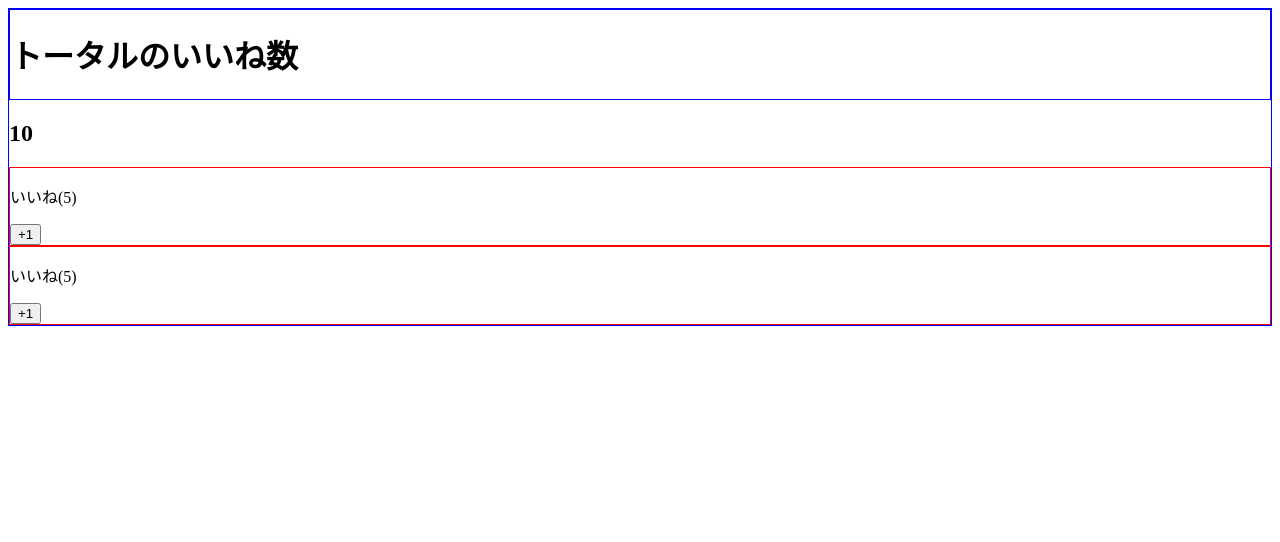
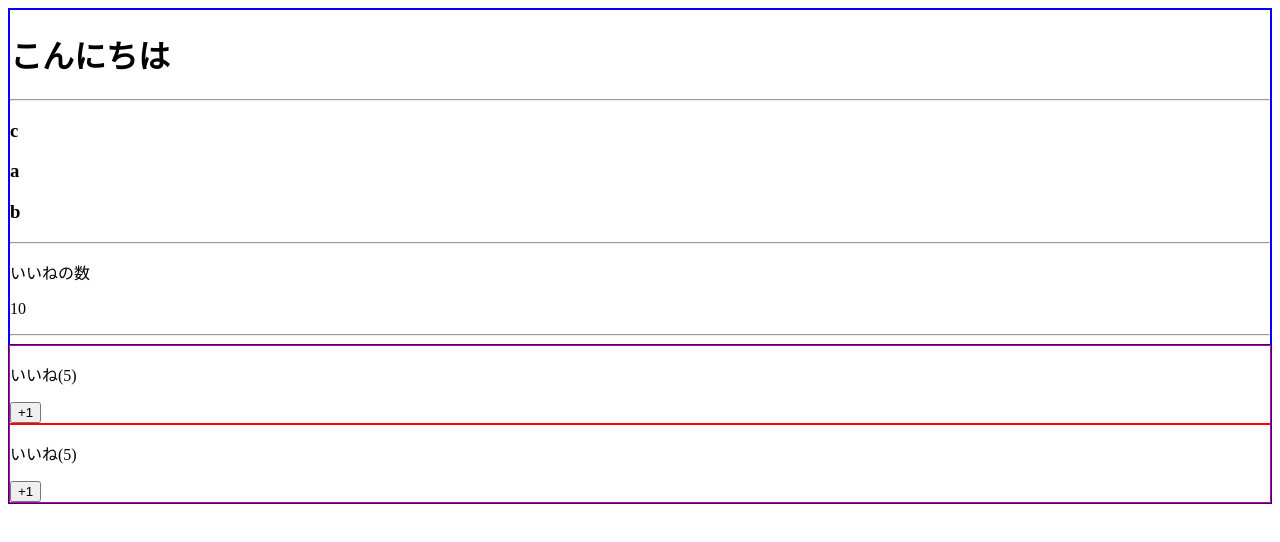
Before and after one commit to Daichi-Fukuta/vue-practice, a Vue app: page / in a window 1280 px wide. Shown: the top 542 px of the page. Built offline with nearby package versions, Linux system fonts and the light colour scheme.

Commit message:
slotの使い方

```diff
--- a/src/App.vue
+++ b/src/App.vue
@@ -1,7 +1,16 @@
 <template>
     <div>
-        <LikeHeader></LikeHeader>
-        <h2>{{ number }}</h2>
+        <LikeHeader>
+            <h3>c</h3>
+            <template v-slot:title>
+                <h1>こんにちは</h1>
+            </template>
+            <h3>a</h3>
+            <h3>b</h3>
+            <template v-slot:number>
+                <p>{{ number }}</p>
+            </template>
+        </LikeHeader>
         <LikeNumber :total-number="number" @my-click="incrementNumber"></LikeNumber>
         <LikeNumber :total-number="number" @my-click="incrementNumber"></LikeNumber>
     </div>
--- a/src/components/LikeHeader.vue
+++ b/src/components/LikeHeader.vue
@@ -1,5 +1,17 @@
 <template>
     <div>
-        <h1>トータルのいいね数</h1>
+        <slot name="title"></slot>
+        <hr>
+        <slot></slot>
+        <hr>
+        <p>いいねの数</p>
+        <slot name="number"></slot>
+        <hr>
     </div>
 </template>
+
+<script>
+export default {
+    props: ['headerText']
+}
+</script>
```
